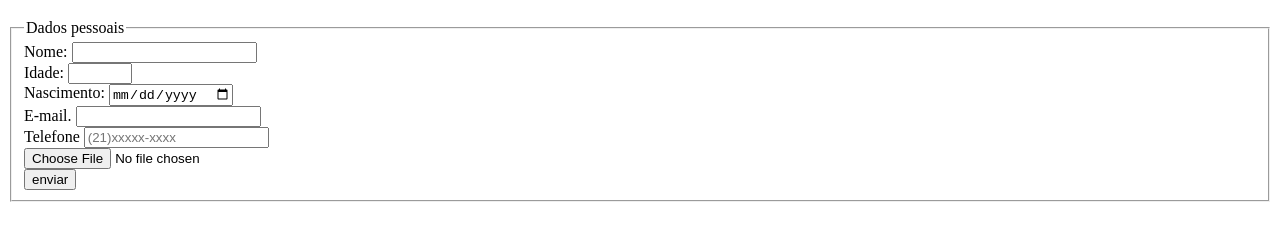
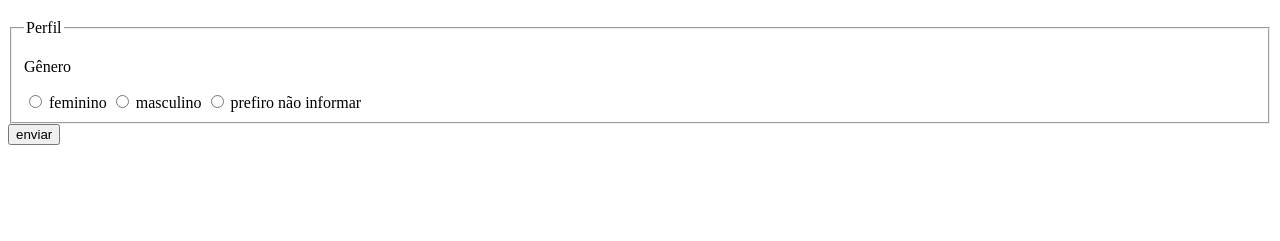
Before and after one commit to AndRodev89/culturamaPesquisa, a plain HTML site: page index.html in a window 1280 px wide. Shown: the part 61-302 px from the top of the page. Drawn offline with Linux system fonts and the light colour scheme.

Commit message:
adiciona parfil

```diff
--- a/index.html
+++ b/index.html
@@ -14,7 +14,7 @@
     <main>
         <section>
             <form action="" method="get">
-                <fieldset>
+                <!--<fieldset>
                     <legend>Dados pessoais</legend>
 
                     <label for="username">Nome:</label>
@@ -34,9 +34,22 @@
                     <br>
                     <input type="file" accept="image/*">
                     <br>
-                    <button type="submit">enviar</button>
 
+
+                </fieldset>-->
+                <fieldset>
+                    <legend>Perfil</legend>
+                    <p>Gênero</p>
+                    <input type="radio" name="usergender" value="feminino">
+                    <label for="usergender">feminino</label>
+
+                    <input type="radio" name="usergender" value="masculino">
+                    <label for="usergender">masculino</label>
+
+                    <input type="radio" name="usergender" value="notinformed">
+                    <label for="usergender">prefiro não informar</label>
                 </fieldset>
+                <button type="submit">enviar</button>
             </form>
 
         </section>
```
